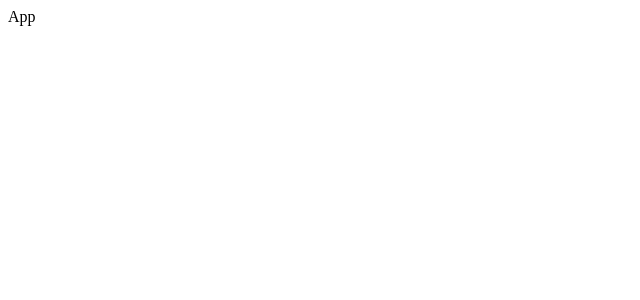
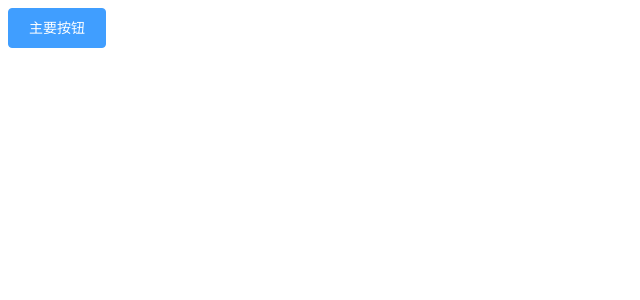
Before and after one commit to Zhuhaoran111/vue2-bigEvent, a Vue app: page / in a window 1280 px wide. Shown: the top 300 px of the page, without its empty margins (0-640 px from the left). Built offline with nearby package versions, Linux system fonts and the light colour scheme.

Commit message:
引入组件库

```diff
--- a/package.json
+++ b/package.json
@@ -8,6 +8,7 @@
   },
   "dependencies": {
     "core-js": "^3.6.5",
+    "element-ui": "^2.15.9",
     "vue": "^2.6.11",
     "vue-router": "^3.2.0",
     "vuex": "^3.4.0"
--- a/src/App.vue
+++ b/src/App.vue
@@ -1,7 +1,6 @@
 <template>
   <div id="app">
-    App
-    <!-- <router-view /> -->
+    <el-button type="primary">主要按钮</el-button>
   </div>
 </template>
 
--- a/src/main.js
+++ b/src/main.js
@@ -2,9 +2,13 @@
 import App from './App.vue'
 import router from './router'
 import store from './store'
+//引入组价库
+import ElementUI from 'element-ui';
+import 'element-ui/lib/theme-chalk/index.css';
 //引入去全局的样式
 import '@/assets/css/index.less'
-
+//使用组件库
+Vue.use(ElementUI);
 Vue.config.productionTip = false
 
 new Vue({
```
